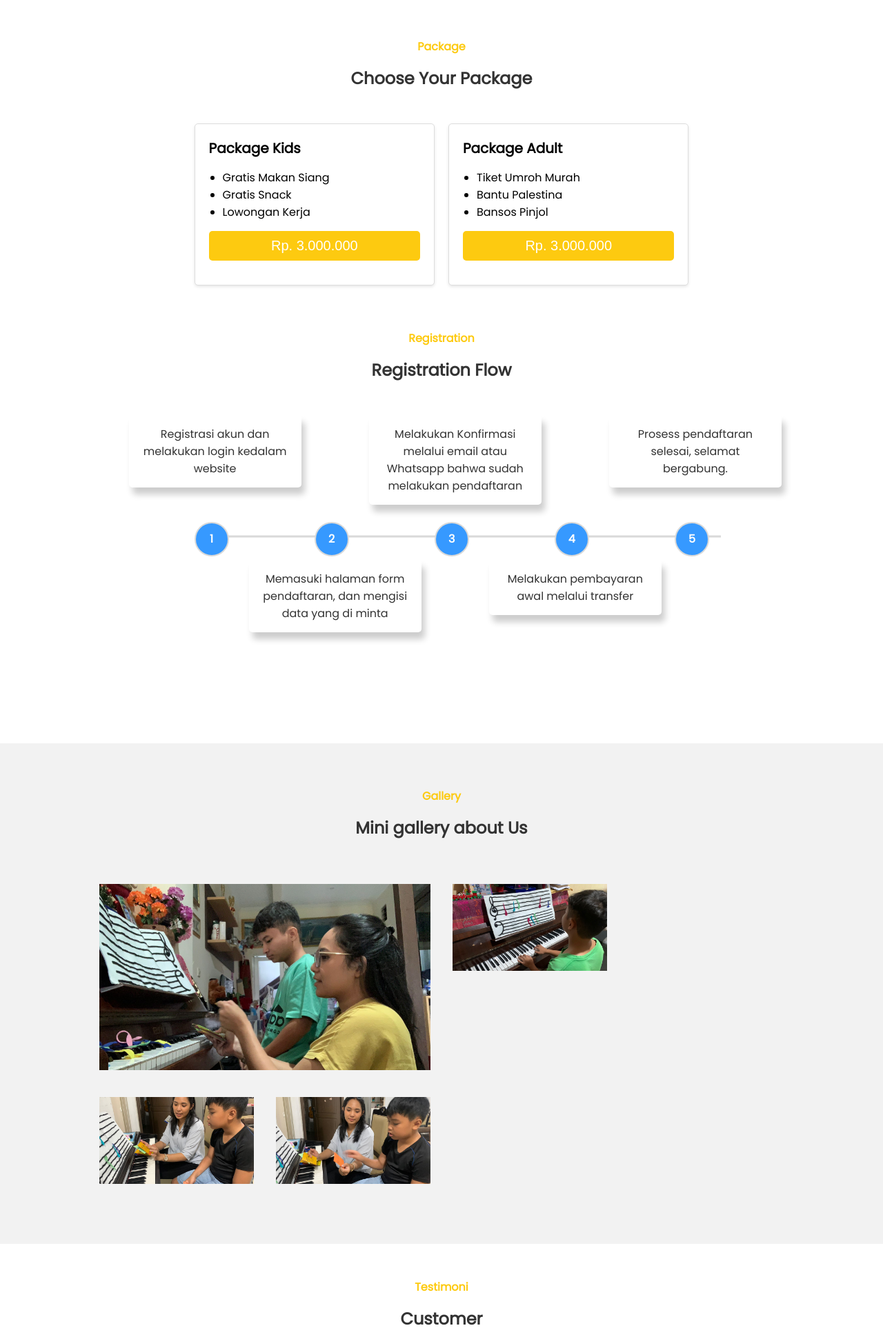
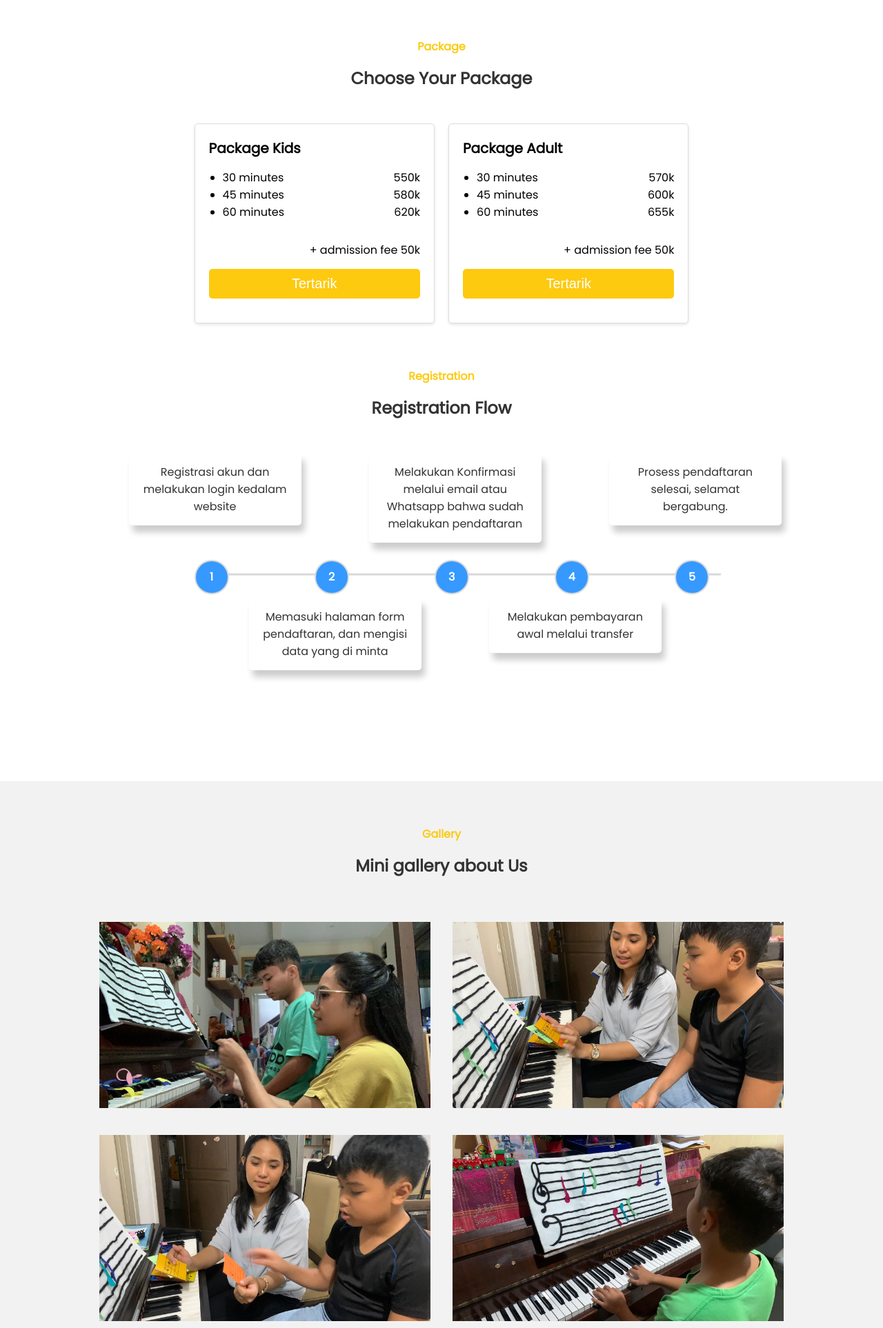
Before and after one commit to kajisoleh/fortissimo-project, a Flask app: template templates/index.html in a window 1280 px wide. Shown: the part 1347-3273 px from the top of the page at 69% size. Run offline with Flask 3, Linux system fonts and the light colour scheme; the template is opened without the code that fills it: most values are stand-ins (such as "Sample title", 1, 10 or a date in 2020); some libraries are stand-ins or nearby versions; some web fonts are replaced.

Commit message:
Finall 2

```diff
--- a/templates/index.html
+++ b/templates/index.html
@@ -113,34 +113,66 @@
             <div class="card">
               <h5>Package Kids</h5>
               <ul>
-                <li>Gratis Makan Siang</li>
-                <li>Gratis Snack</li>
-                <li>Lowongan Kerja</li>
+                <li>
+                  <div style="display: flex; justify-content: space-between;">
+                    <p>30 minutes</p>
+                    <p>550k</p>
+                  </div>
+                </li>
+                <li>
+                  <div style="display: flex; justify-content: space-between;">
+                    <p>45 minutes</p>
+                    <p>580k</p>
+                  </div>
+                </li>
+                <li>
+                  <div style="display: flex; justify-content: space-between;">
+                    <p>60 minutes</p>
+                    <p>620k</p>
+                  </div>
+                </li>
+                <p style="text-align: end; margin-top: 30px;">+ admission fee 50k</p>
               </ul>
               {% if user_info %}
               <form action="/daftar/{{ user_info.username }}">
-                <button type=" submit" class="btn-card">Rp. 3.000.000</button>
+                <button type=" submit" class="btn-card">Tertarik</button>
               </form>
               {% else %}
               <form action="login">
-                <button type=" submit" class="btn-card">Rp. 3.000.000</button>
+                <button type=" submit" class="btn-card">Tertarik</button>
               </form>
               {% endif %}
             </div>
             <div class="card">
               <h5>Package Adult</h5>
               <ul>
-                <li>Tiket Umroh Murah</li>
-                <li>Bantu Palestina</li>
-                <li>Bansos Pinjol</li>
+                <li>
+                  <div style="display: flex; justify-content: space-between;">
+                    <p>30 minutes</p>
+                    <p>570k</p>
+                  </div>
+                </li>
+                <li>
+                  <div style="display: flex; justify-content: space-between;">
+                    <p>45 minutes</p>
+                    <p>600k</p>
+                  </div>
+                </li>
+                <li>
+                  <div style="display: flex; justify-content: space-between;">
+                    <p>60 minutes</p>
+                    <p>655k</p>
+                  </div>
+                </li>
+                <p style="text-align: end; margin-top: 30px;">+ admission fee 50k</p>
               </ul>
               {% if user_info %}
               <form action="/daftar/{{ user_info.username }}">
-                <button type=" submit" class="btn-card">Rp. 3.000.000</button>
+                <button type=" submit" class="btn-card">Tertarik</button>
               </form>
               {% else %}
               <form action="login" method="get">
-                <button type=" submit" class="btn-card">Rp. 3.000.000</button>
+                <button type=" submit" class="btn-card">Tertarik</button>
               </form>
               {% endif %}
             </div>
@@ -224,15 +256,30 @@
               </div>
             </div>
           </div>
+        </div><!-- col-6 -->
 
-          <div class="col-lg-6 col-md-6 col-sm-6">
+        <div class="col-lg-6">
           <div class="gallery">
             <img src="{{ url_for('static', filename='image-index/gallery/2.jpg') }}">
             <div class="bg-text-gallery">
               <div class="text-gallery">
-                  <h5> Gallery Image #2</h5>
+                <h1> Gallery Image #2</h1>
                 <p>
-                    Proses Pembelajaran.
+                  Proses Pembelajaran
+                </p>
+              </div>
+            </div>
+          </div>
+        </div><!-- col-6 -->
+
+        <div class="col-lg-6">
+          <div class="gallery">
+            <img src="{{ url_for('static', filename='image-index/gallery/3.jpg') }}">
+            <div class="bg-text-gallery">
+              <div class="text-gallery">
+                <h1> Gallery Image #3</h1>
+                <p>
+                  Proses Pembelajaran
                 </p>
               </div>
             </div>
@@ -241,34 +288,19 @@
 
         <div class="col-lg-6 col-md-6 col-sm-6">
           <div class="gallery">
-              <img src="{{ url_for('static', filename='image-index/gallery/3.jpg') }}">
+            <img src="{{ url_for('static', filename='image-index/gallery/4.jpg') }}">
             <div class="bg-text-gallery">
               <div class="text-gallery">
-                  <h5> Gallery Image #3</h5>
+                <h1> Gallery Image #4</h1>
                 <p>
                   Proses Pembelajaran
                 </p>
               </div>
             </div>
-            </div>
           </div><!-- col-6 -->
 
-        </div><!-- col-6 -->
 
-        <div class="col-lg-6">
-          <div class="col-lg-6 col-md-6 col-sm-6">
-            <div class="gallery">
-              <img src="{{ url_for('static', filename='image-index/gallery/4.jpg') }}">
-              <div class="bg-text-gallery">
-                <div class="text-gallery">
-                  <h5> Gallery Image #4</h5>
-                  <p>
-                    Proses Pembelajaran
-                  </p>
-                </div>
-              </div>
-            </div>
-          </div><!-- col-6 -->
+
         </div><!-- col-6 -->
 
       </div>
--- a/templates/layout-index/footer.html
+++ b/templates/layout-index/footer.html
@@ -11,8 +11,8 @@
         <div class="sosmed col-lg-3">
           <h1>Social Media</h1>
           <a href="https://www.instagram.com/fortissimomusicourse" target="_blank">Instagram</a>
-          <a href="mailto:Fortissimo@gmail.com" target="_blank">Email</a>
-          <a href="https://wa.me/6285767887639" target="_blank">Whatsapp</a>
+          <a href="mailto:fortissimocourse@gmail.com" target="_blank">Email</a>
+          <a href="https://wa.me/6282176547680" target="_blank">Whatsapp</a>
         </div>
         <div class="copyright col-lg-12">
           <p>
--- a/templates/user/profile.html
+++ b/templates/user/profile.html
@@ -10,7 +10,7 @@
         var pesan = 'Hallo min, saya sudah melakukan pendaftaran atas nama : ';
 
         // Nomor WhatsApp
-        var phoneNumber = '6285624712942'; // Ganti dengan nomor WhatsApp yang sebenarnya
+        var phoneNumber = '6282176547680'; // Ganti dengan nomor WhatsApp yang sebenarnya
 
         // Membuat URL untuk membuka aplikasi WhatsApp dengan nomor dan pesan
         var whatsappUrl = 'https://api.whatsapp.com/send?phone=' + phoneNumber + '&text=' + encodeURIComponent(
```
Also changed, not shown: templates/user/about.html (+7 -8 lines). Lines whose indentation alone changed are shown as unchanged.
